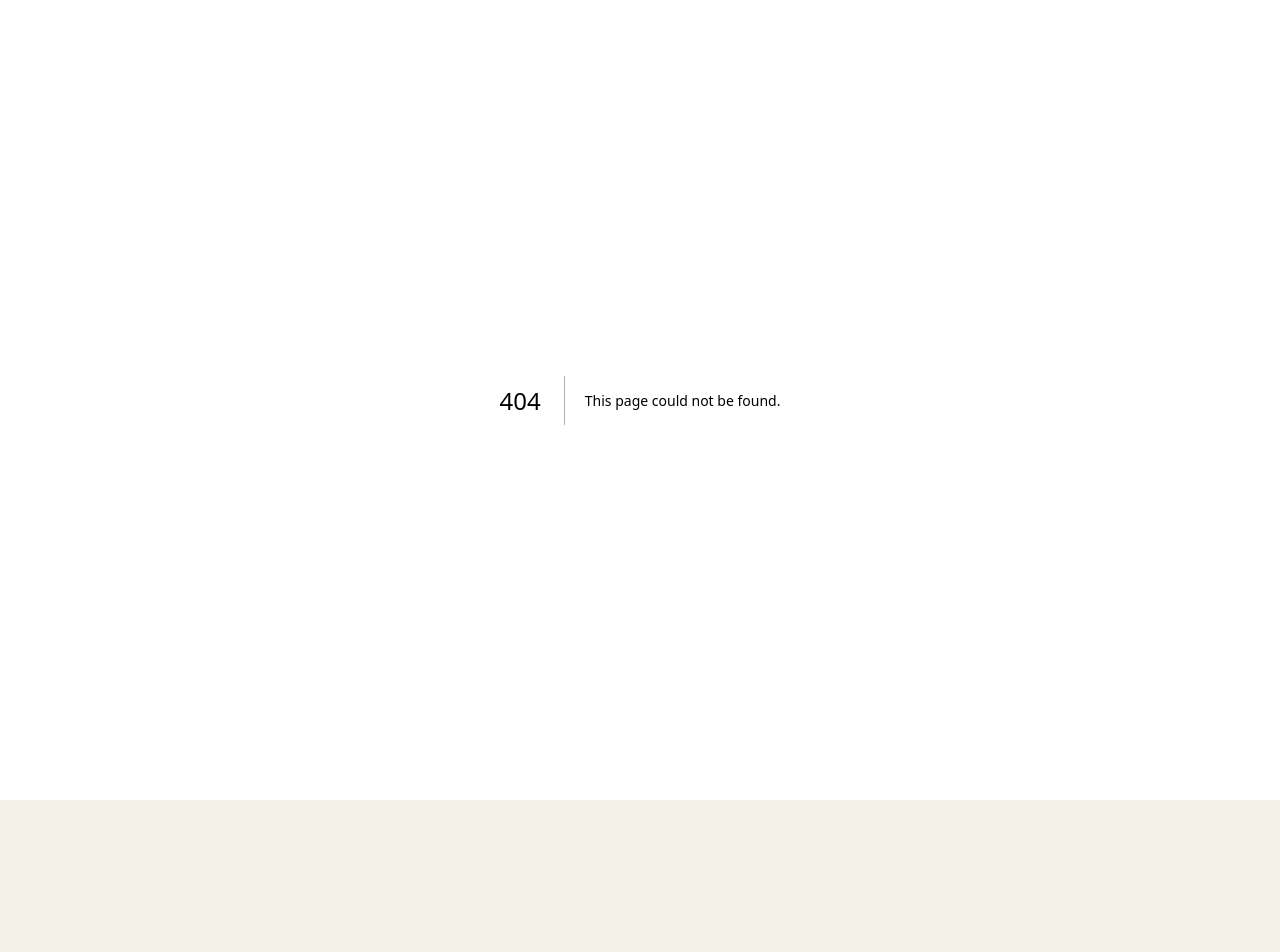
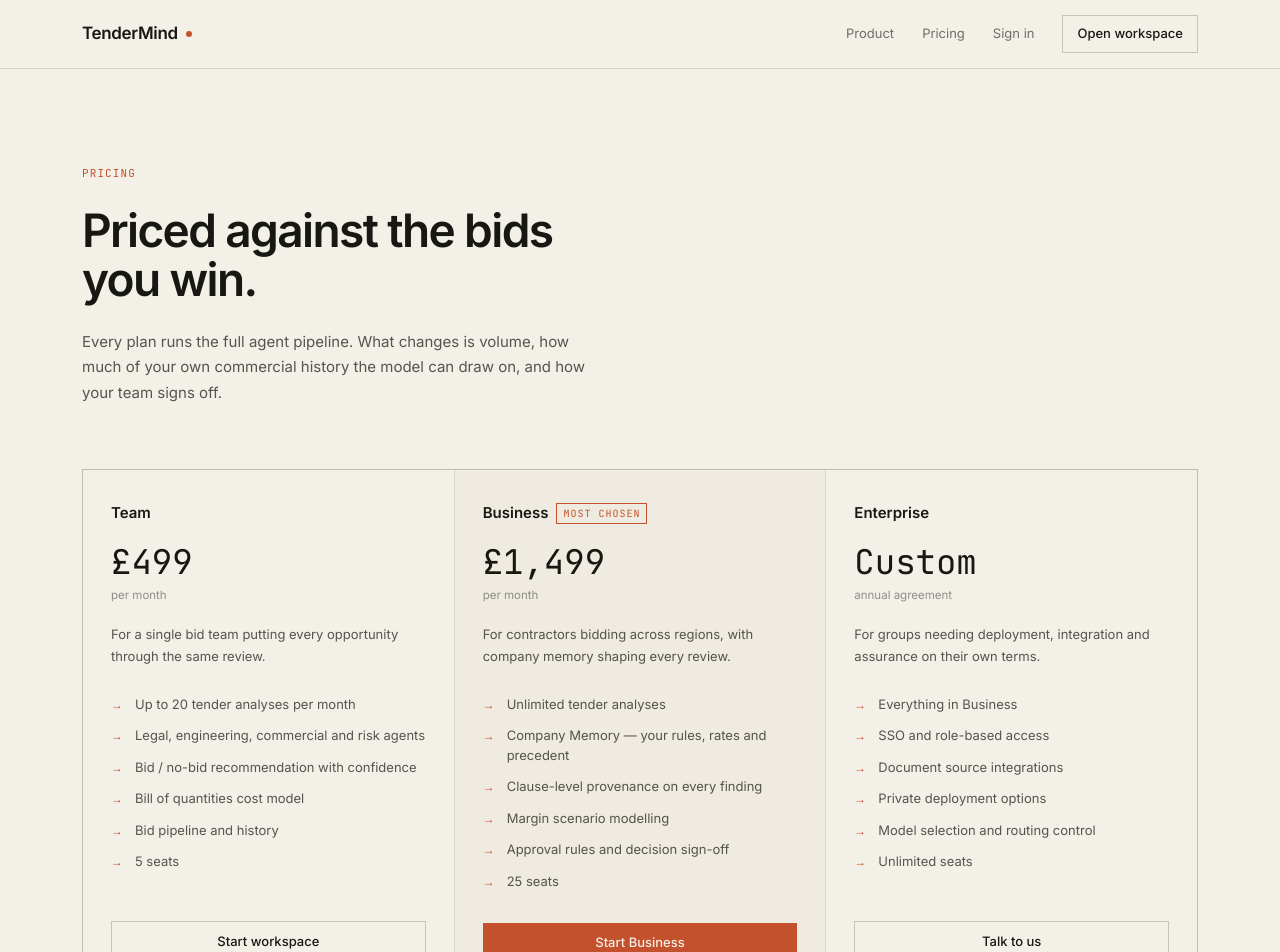
Before and after one commit to arjunrapid/tendermind-dev, a Next.js app: page /pricing in a window 1280 px wide. Before the commit this address had no page. Shown: the top 952 px of the page. Before the commit the page ends 800 px from the top, so only its background shows below. Built offline with nearby package versions, Linux system fonts and the light colour scheme.

Commit message:
Add TenderMind pricing page

```diff
--- /dev/null
+++ b/app/pricing/page.tsx
@@ -0,0 +1,120 @@
+'use client';
+
+import { Btn, MarketingShell, MicroLabel } from '@/components/ui';
+
+const PLANS = [
+  {
+    name: 'Team',
+    price: '£499',
+    cadence: 'per month',
+    blurb: 'For a single bid team putting every opportunity through the same review.',
+    cta: 'Start workspace',
+    highlight: false,
+    features: [
+      'Up to 20 tender analyses per month',
+      'Legal, engineering, commercial and risk agents',
+      'Bid / no-bid recommendation with confidence',
+      'Bill of quantities cost model',
+      'Bid pipeline and history',
+      '5 seats',
+    ],
+  },
+  {
+    name: 'Business',
+    price: '£1,499',
+    cadence: 'per month',
+    blurb: 'For contractors bidding across regions, with company memory shaping every review.',
+    cta: 'Start Business',
+    highlight: true,
+    features: [
+      'Unlimited tender analyses',
+      'Company Memory — your rules, rates and precedent',
+      'Clause-level provenance on every finding',
+      'Margin scenario modelling',
+      'Approval rules and decision sign-off',
+      '25 seats',
+    ],
+  },
+  {
+    name: 'Enterprise',
+    price: 'Custom',
+    cadence: 'annual agreement',
+    blurb: 'For groups needing deployment, integration and assurance on their own terms.',
+    cta: 'Talk to us',
+    highlight: false,
+    features: [
+      'Everything in Business',
+      'SSO and role-based access',
+      'Document source integrations',
+      'Private deployment options',
+      'Model selection and routing control',
+      'Unlimited seats',
+    ],
+  },
+];
+
+export default function PricingPage() {
+  return (
+    <MarketingShell>
+      <section className="max-w-[1180px] mx-auto px-8 pt-24 pb-16">
+        <MicroLabel className="!text-accent mb-6">Pricing</MicroLabel>
+        <h1 className="text-[46px] leading-[1.08] font-semibold tracking-[-0.035em] max-w-[18ch]">
+          Priced against the bids you win.
+        </h1>
+        <p className="mt-6 text-[15px] leading-[1.7] text-ink-72 max-w-[56ch]">
+          Every plan runs the full agent pipeline. What changes is volume, how much of your own
+          commercial history the model can draw on, and how your team signs off.
+        </p>
+      </section>
+
+      <section className="max-w-[1180px] mx-auto px-8 pb-20">
+        <div className="grid gap-px bg-line border border-line lg:grid-cols-3">
+          {PLANS.map((plan) => (
+            <div
+              key={plan.name}
+              className={`px-7 py-8 flex flex-col ${plan.highlight ? 'bg-panel2' : 'bg-cream'}`}
+            >
+              <div className="flex items-center gap-2">
+                <div className="text-[15px] font-semibold">{plan.name}</div>
+                {plan.highlight ? (
+                  <span className="font-mono text-[10px] uppercase tracking-[0.1em] text-accent border border-accent px-1.5 py-0.5">
+                    Most chosen
+                  </span>
+                ) : null}
+              </div>
+
+              <div className="mt-5 font-mono text-[34px] leading-none">{plan.price}</div>
+              <div className="mt-2 text-[11.5px] text-ink-45">{plan.cadence}</div>
+
+              <p className="mt-5 text-[13px] leading-[1.65] text-ink-72">{plan.blurb}</p>
+
+              <ul className="mt-7 space-y-3 flex-1">
+                {plan.features.map((f) => (
+                  <li key={f} className="flex gap-3 text-[13px] leading-[1.5] text-ink-72">
+                    <span className="text-accent font-mono text-[12px] mt-px">→</span>
+                    <span>{f}</span>
+                  </li>
+                ))}
+              </ul>
+
+              <div className="mt-8">
+                <Btn
+                  href="/login"
+                  variant={plan.highlight ? 'accent' : 'outline'}
+                  className="w-full"
+                >
+                  {plan.cta}
+                </Btn>
+              </div>
+            </div>
+          ))}
+        </div>
+
+        <p className="mt-8 text-[12px] text-ink-45 max-w-[70ch] leading-[1.6]">
+          All plans include unlimited document storage and clause-level provenance. Your tender
+          documents are never used to train models, and are not shared between workspaces.
+        </p>
+      </section>
+    </MarketingShell>
+  );
+}
```
